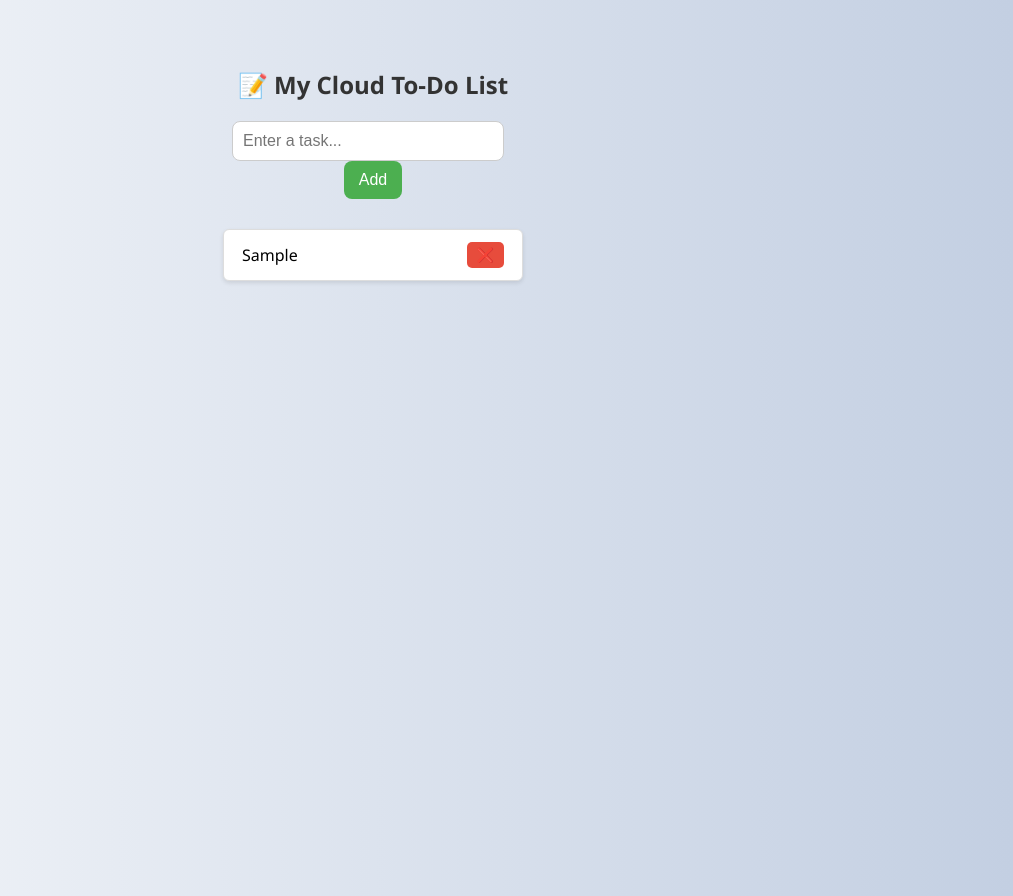
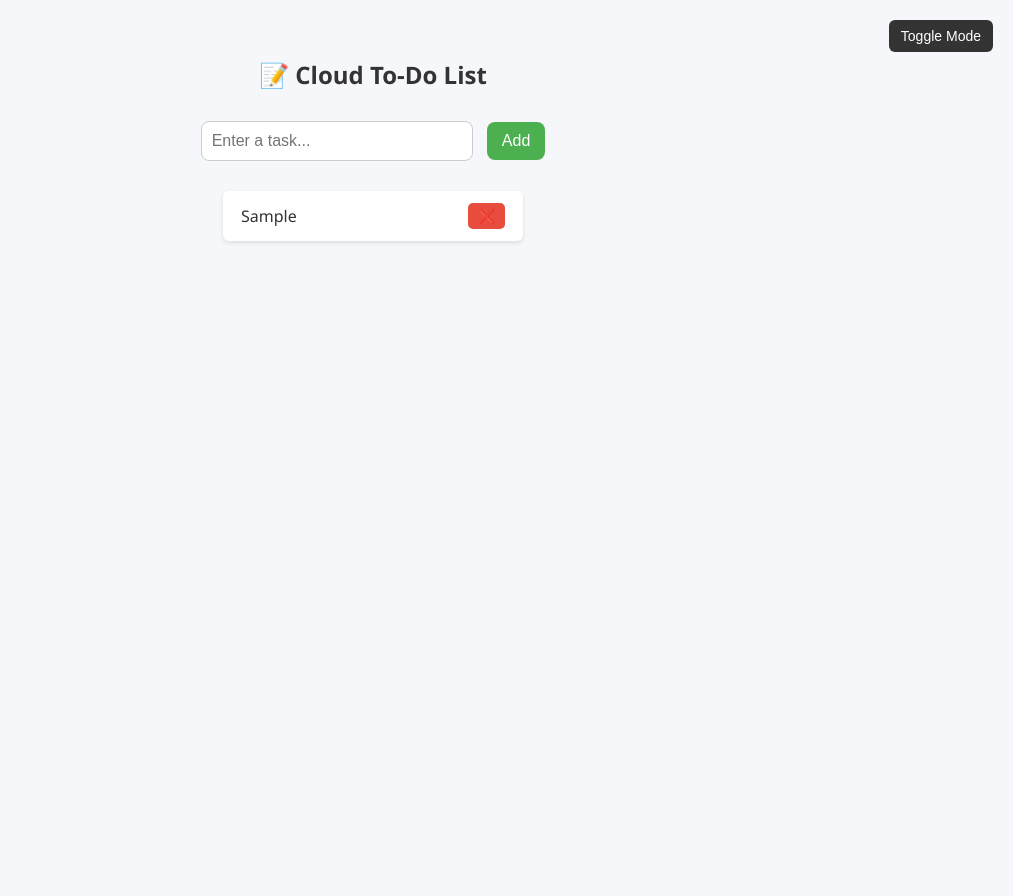
Before and after one commit to Jananiraj06/cloud-todo, a plain HTML site: page index.html in a window 1280 px wide. Both pictures are taken after typing "Sample" into the empty fields and a click on the button "Add". Shown: the whole page, without its empty margins (267-1280 px from the left). Drawn offline with Linux system fonts and the light colour scheme.

Commit message:
Update index.html
styled to do list

```diff
--- a/index.html
+++ b/index.html
@@ -3,22 +3,38 @@
 <head>
   <meta charset="UTF-8" />
   <meta name="viewport" content="width=device-width, initial-scale=1.0" />
-  <title>To-Do List</title>
+  <title>Cloud To-Do List</title>
   <style>
+    :root {
+      --bg: #f5f7fa;
+      --text: #333;
+      --task-bg: #fff;
+    }
+
+    body.dark {
+      --bg: #1e1e1e;
+      --text: #f0f0f0;
+      --task-bg: #2c2c2c;
+    }
+
     body {
+      background: var(--bg);
+      color: var(--text);
       font-family: 'Segoe UI', sans-serif;
-      background: linear-gradient(to right, #f5f7fa, #c3cfe2);
+      min-height: 100vh;
       display: flex;
       flex-direction: column;
       align-items: center;
-      justify-content: flex-start;
-      min-height: 100vh;
-      padding: 40px 20px;
+      padding: 30px;
+      transition: background 0.3s ease, color 0.3s ease;
     }
 
     h2 {
-      color: #333;
-      margin-bottom: 20px;
+      margin-bottom: 10px;
+    }
+
+    .input-group {
+      margin-top: 20px;
     }
 
     input[type="text"] {
@@ -26,7 +42,6 @@
       width: 250px;
       border: 1px solid #ccc;
       border-radius: 8px;
-      margin-right: 10px;
       font-size: 16px;
     }
 
@@ -38,6 +53,7 @@
       border-radius: 8px;
       cursor: pointer;
       font-size: 16px;
+      margin-left: 10px;
     }
 
     button:hover {
@@ -52,15 +68,20 @@
     }
 
     li {
-      background: #fff;
+      background: var(--task-bg);
       padding: 12px 18px;
-      border: 1px solid #ddd;
       border-radius: 6px;
       margin-bottom: 10px;
       display: flex;
       justify-content: space-between;
       align-items: center;
       box-shadow: 0 2px 4px rgba(0,0,0,0.1);
+      transition: background 0.3s ease;
+    }
+
+    li.completed span {
+      text-decoration: line-through;
+      opacity: 0.6;
     }
 
     li button {
@@ -73,42 +94,87 @@
     li button:hover {
       background-color: #c0392b;
     }
+
+    .toggle {
+      position: absolute;
+      top: 20px;
+      right: 20px;
+      cursor: pointer;
+      padding: 8px 12px;
+      background: #333;
+      color: #fff;
+      border-radius: 6px;
+      font-size: 14px;
+      border: none;
+    }
   </style>
 </head>
 <body>
-  <h2>📝 My Cloud To-Do List</h2>
-  <input type="text" id="taskInput" placeholder="Enter a task..." />
-  <button onclick="addTask()">Add</button>
+  <button class="toggle" onclick="toggleDarkMode()">Toggle Mode</button>
+  <h2>📝 Cloud To-Do List</h2>
+  <div class="input-group">
+    <input type="text" id="taskInput" placeholder="Enter a task..." />
+    <button onclick="addTask()">Add</button>
+  </div>
   <ul id="taskList"></ul>
 
   <script>
     let tasks = JSON.parse(localStorage.getItem("tasks")) || [];
 
     function displayTasks() {
-      document.getElementById("taskList").innerHTML = "";
+      const list = document.getElementById("taskList");
+      list.innerHTML = "";
       tasks.forEach((task, index) => {
         const li = document.createElement("li");
-        li.innerHTML = `${task} <button onclick="deleteTask(${index})">❌</button>`;
-        document.getElementById("taskList").appendChild(li);
+        if (task.done) li.classList.add("completed");
+        li.innerHTML = `
+          <span onclick="toggleDone(${index})">${task.text}</span>
+          <button onclick="deleteTask(${index})">❌</button>
+        `;
+        list.appendChild(li);
       });
     }
 
     function addTask() {
-      const task = document.getElementById("taskInput").value.trim();
-      if (task) {
-        tasks.push(task);
-        localStorage.setItem("tasks", JSON.stringify(tasks));
+      const input = document.getElementById("taskInput");
+      const text = input.value.trim();
+      if (text) {
+        tasks.push({ text, done: false });
+        saveTasks();
+        input.value = "";
         displayTasks();
-        document.getElementById("taskInput").value = "";
       }
     }
 
     function deleteTask(index) {
       tasks.splice(index, 1);
-      localStorage.setItem("tasks", JSON.stringify(tasks));
+      saveTasks();
       displayTasks();
     }
 
+    function toggleDone(index) {
+      tasks[index].done = !tasks[index].done;
+      saveTasks();
+      displayTasks();
+    }
+
+    function saveTasks() {
+      localStorage.setItem("tasks", JSON.stringify(tasks));
+    }
+
+    function toggleDarkMode() {
+      document.body.classList.toggle("dark");
+      localStorage.setItem("darkMode", document.body.classList.contains("dark"));
+    }
+
+    function loadTheme() {
+      const darkMode = localStorage.getItem("darkMode") === "true";
+      if (darkMode) {
+        document.body.classList.add("dark");
+      }
+    }
+
+    loadTheme();
     displayTasks();
   </script>
 </body>
```
